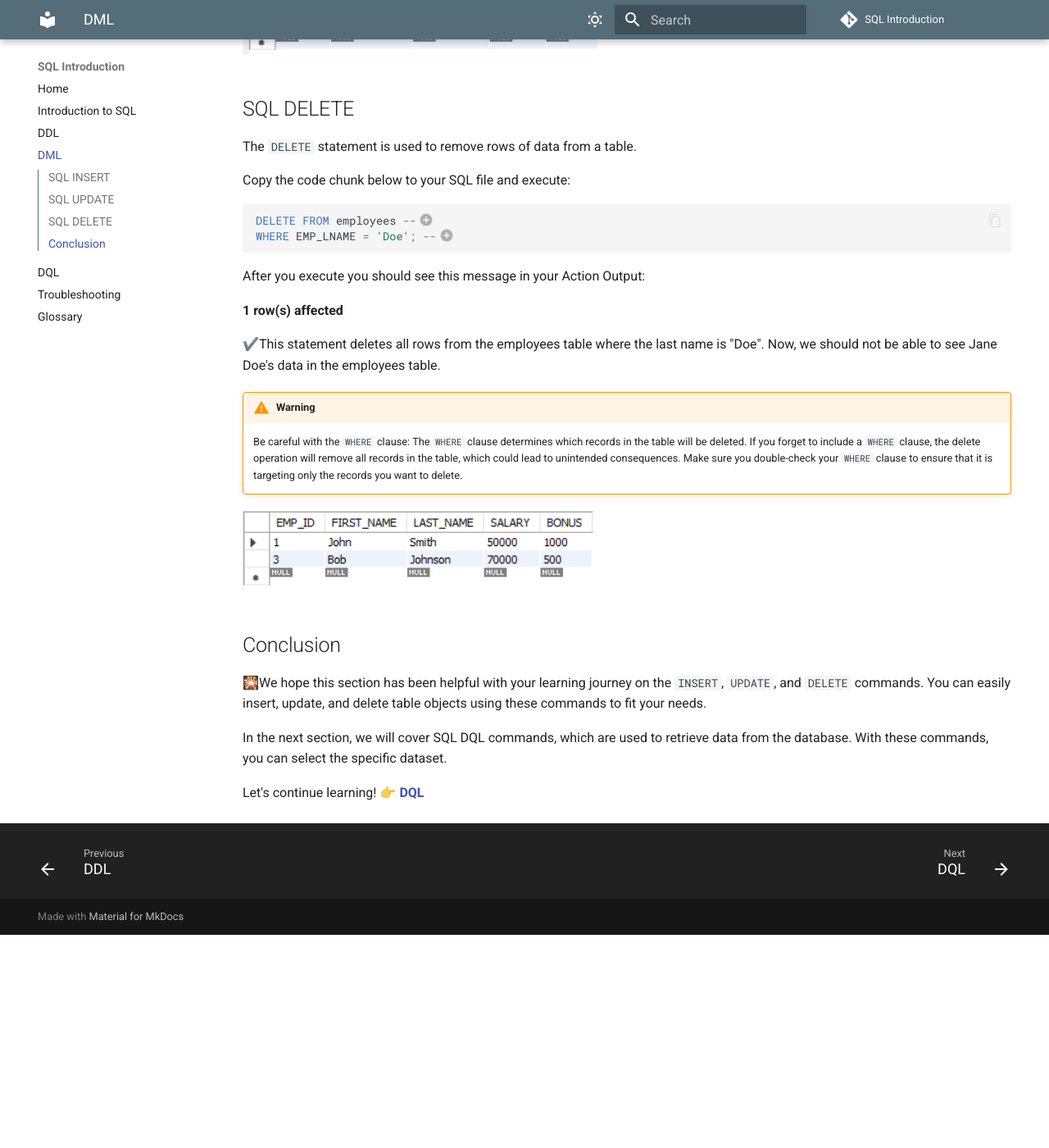
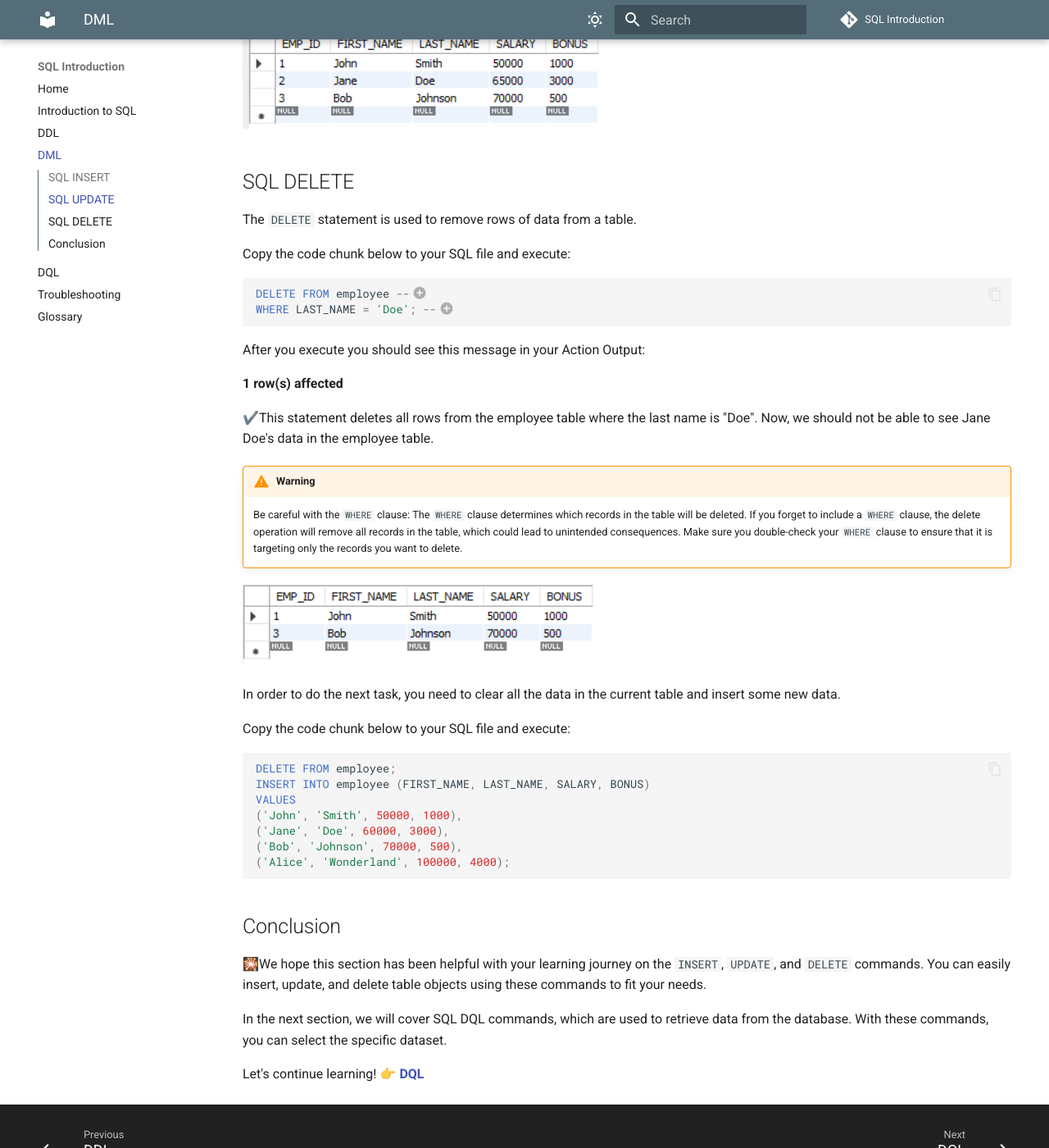
Before and after one commit to AliceEHZz/COMM-DOC-md-user-doc, an MkDocs documentation site: the page built from docs/DML.md, in a window 1280 px wide and 1400 px high, scrolled down 1935 px. Shown: the whole window at 82% size. Built offline with MkDocs 1.6.1 and Material for MkDocs 9.7.7, drawn with Linux system fonts in a browser that asks for light colours; emoji names are drawn with the system emoji font; comment, search, counter and statistics services are not loaded; before the commit the page ends 3075 px from its top, so only the background shows below that; some of the changed text lies outside the part shown.

Commit message:
0406 test

````diff
--- a/docs/DML.md
+++ b/docs/DML.md
@@ -14,29 +14,35 @@
 
 The ```INSERT``` statement is used to add new rows of data to a table. You can add commands in your current SQL file.
 
-Copy the code chunk below to your SQL file and execute:
+1. Type and execute the commands below to set "intro_to_sql" schema as default:
 
-``` sql
-INSERT INTO employees --(1)
-(EMP_FNAME, EMP_LNAME, EMP_SALARY, EMP_BONUS) --(2)
-VALUES
-('John', 'Smith', 50000, 1000),
-('Jane', 'Doe', 60000, 3000),
-('Bob', 'Johnson', 70000, 500); --(3)
-```
+    ```sql
+    USE intro_to_sql;
+    ```
 
-1. This line of code will insert some data into the employees table.
-2. This line of code will specify the columns you need to fill in the table.
-3. These lines of code will insert those data into the table in the order of the column.
+2. Copy the code chunk below to your SQL file and execute:
+
+    ``` sql
+    INSERT INTO employee --(1)
+    (FIRST_NAME, LAST_NAME, SALARY, BONUS) --(2)
+    VALUES
+    ('John', 'Smith', 50000, 1000),
+    ('Jane', 'Doe', 60000, 3000),
+    ('Bob', 'Johnson', 70000, 500); --(3)
+    ```
+
+    1. This line of code will insert some data into the employee table.
+    2. This line of code will specify the columns you need to fill in the table.
+    3. These lines of code will insert those data into the table in the order of the column.
 
 
-After you execute you should see this message in your Action Output:
+    After you execute you should see this message in your Action Output:
 
-**3 row(s) returned**
+    **3 row(s) returned**
 
-✔️This statement inserts three new rows to the employees table with the data in the ```VALUES```. You should be able to see the changes in the table.
+    ✔️These commands insert three new rows to the employee table with the data in the ```VALUES```. You should be able to see the changes in the table.
 
-![Image title](./images/insert.png)
+    ![Image title](./images/insert.png)
 
 ## SQL UPDATE
 
@@ -45,12 +51,12 @@
 Copy the code chunk below to your SQL file and execute:
 
 ``` sql
-UPDATE employees --(1)
-SET EMP_SALARY = 65000 --(2)
-WHERE EMP_LNAME = 'Doe'; --(3)
+UPDATE employee --(1)
+SET SALARY = 65000 --(2)
+WHERE LAST_NAME = 'Doe'; --(3)
 ```
 
-1. This line of code will tell MySQL that we wil update the employees table.
+1. This line of code will tell MySQL that we wil update the employee table.
 2. In this line, you need to provide the data you want to update.
 3. Specify the rows you need to update with the new data.
 
@@ -58,7 +64,7 @@
 
 **3 row(s) returned**
 
-✔️This statement updates the salary of all employees with the last name "Doe" to **65000** in the employees table.
+✔️This statement updates the salary of all employee with the last name "Doe" to **65000** in the employee table.
 
 !!! tip
 
@@ -89,24 +95,38 @@
 Copy the code chunk below to your SQL file and execute:
 
 ``` sql
-DELETE FROM employees --(1)
-WHERE EMP_LNAME = 'Doe'; --(2)
+DELETE FROM employee --(1)
+WHERE LAST_NAME = 'Doe'; --(2)
 ```
 
-1. Tell MySQL that you are going to delete something from the employees table.
+1. Tell MySQL that you are going to delete something from the employee table.
 2. Tell MySQL which rows you want to delete.
 
 After you execute you should see this message in your Action Output:
 
 **1 row(s) affected**
 
-✔️This statement deletes all rows from the employees table where the last name is "Doe". Now, we should not be able to see Jane Doe's data in the employees table.
+✔️This statement deletes all rows from the employee table where the last name is "Doe". Now, we should not be able to see Jane Doe's data in the employee table.
 
 !!! warning needed
 
     Be careful with the ```WHERE``` clause: The ```WHERE``` clause determines which records in the table will be deleted. If you forget to include a ```WHERE``` clause, the delete operation will remove all records in the table, which could lead to unintended consequences. Make sure you double-check your ```WHERE``` clause to ensure that it is targeting only the records you want to delete.
 
 ![Image title](./images/delete.png)
+
+In order to do the next task, you need to clear all the data in the current table and insert some new data.
+
+Copy the code chunk below to your SQL file and execute:
+
+```sql
+DELETE FROM employee;
+INSERT INTO employee (FIRST_NAME, LAST_NAME, SALARY, BONUS)
+VALUES
+('John', 'Smith', 50000, 1000),
+('Jane', 'Doe', 60000, 3000),
+('Bob', 'Johnson', 70000, 500),
+('Alice', 'Wonderland', 100000, 4000);
+```
 
 ## Conclusion
 
````
